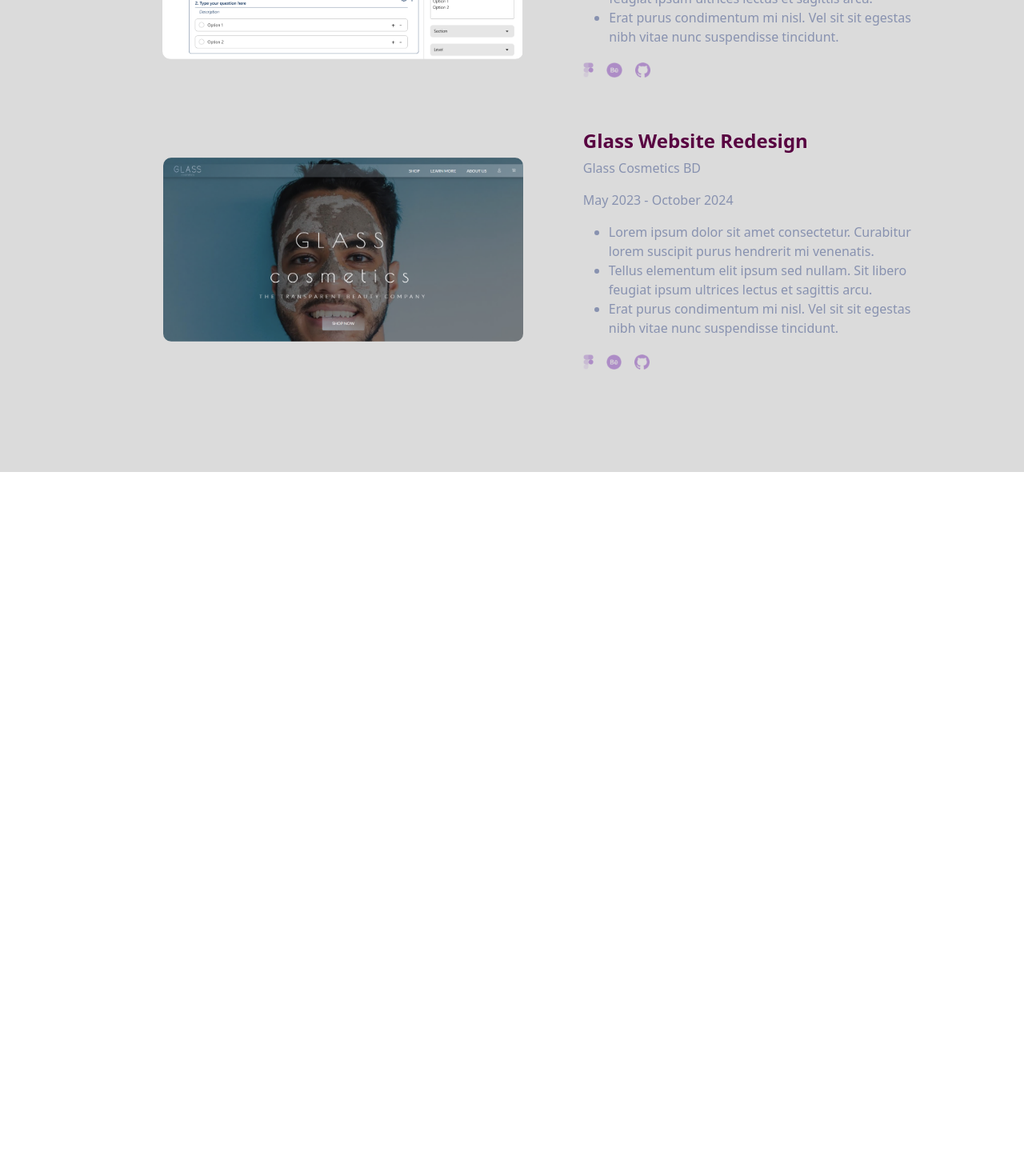
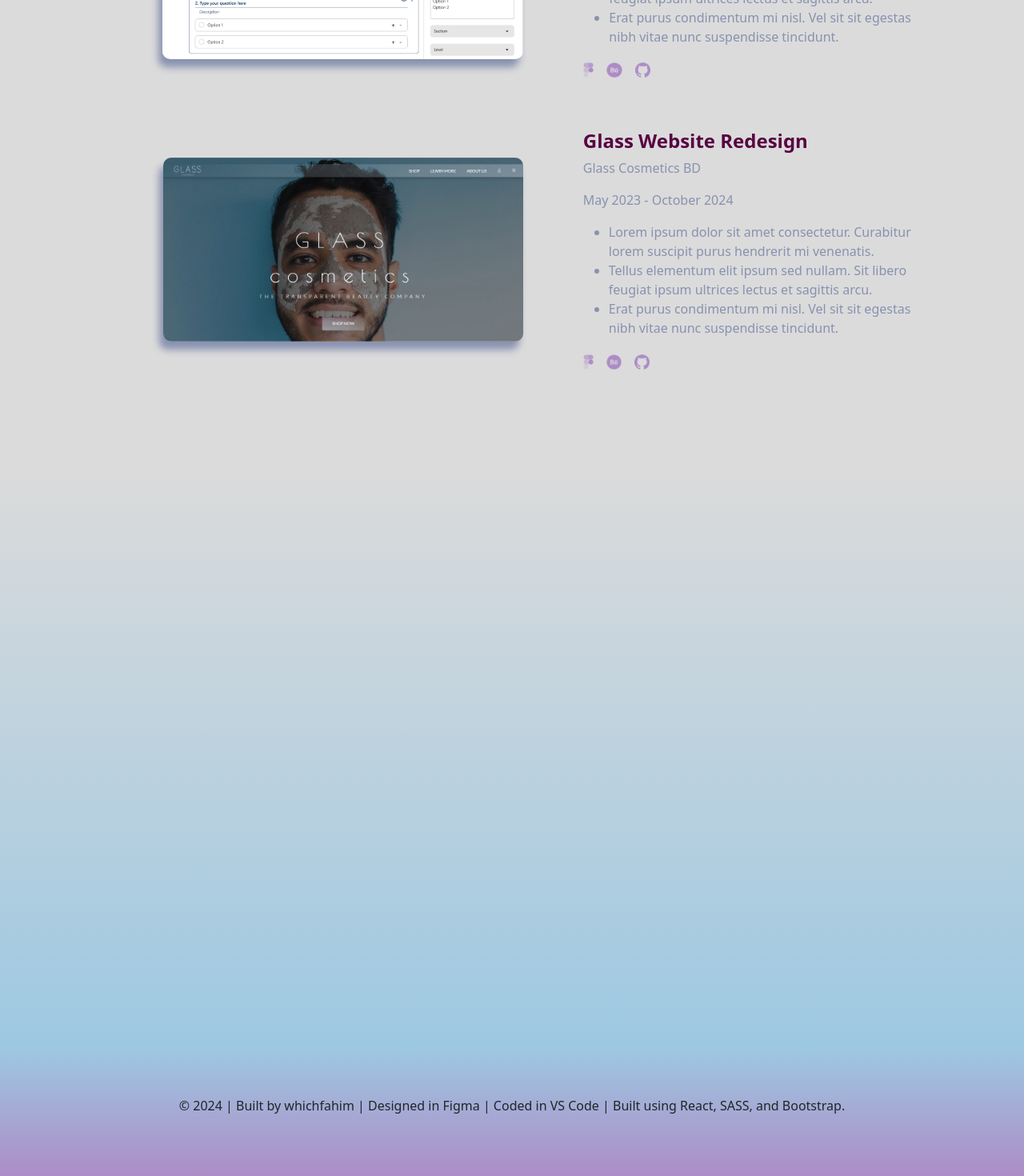
Before and after one commit to whichfahim/personal-portfolio, a React (Vite) app: page / in a window 1280 px wide. Shown: the part 1560-3030 px from the top of the page at 80% size. Before the commit the page ends 2150 px from the top, so only its background shows below. Built offline with nearby package versions, Linux system fonts and the light colour scheme.

Commit message:
main | added experience and footer and hover effects to projects

```diff
--- a/src/App.jsx
+++ b/src/App.jsx
@@ -5,6 +5,8 @@
 import Navbar from "./components/Navbar";
 import Header from "./components/Header";
 import Projects from "./components/Projects";
+import Experience from "./components/Experience";
+import Footer from "./components/Footer";
 
 function App() {
   const [count, setCount] = useState(0);
@@ -14,6 +16,8 @@
       <Navbar />
       <Header />
       <Projects />
+      <Experience />
+      <Footer />
     </div>
   );
 }
--- a/src/App.scss
+++ b/src/App.scss
@@ -1,5 +1,5 @@
 @import "styles/_utilities";
-
+@import "styles/_buttons";
 @import "styles/_variables";
 
 * {
--- /dev/null
+++ b/src/components/Experience.jsx
@@ -0,0 +1,7 @@
+import "../styles/Experience.scss";
+
+function Experience() {
+  return <section className="section-experience"></section>;
+}
+
+export default Experience;
--- /dev/null
+++ b/src/components/Footer.jsx
@@ -0,0 +1,14 @@
+import "../styles/Footer.scss";
+
+function Footer() {
+  return (
+    <section className="section-footer">
+      <p className="footer-text">
+        © 2024 | Built by whichfahim | Designed in Figma | Coded in VS Code |
+        Built using React, SASS, and Bootstrap.
+      </p>
+    </section>
+  );
+}
+
+export default Footer;
--- /dev/null
+++ b/src/styles/Experience.scss
@@ -0,0 +1,6 @@
+@import "./_variables";
+
+.section-experience {
+  height: 90vh;
+  background: linear-gradient(to bottom, $color-accent, $color-tertiary);
+}
--- /dev/null
+++ b/src/styles/Footer.scss
@@ -0,0 +1,9 @@
+@import "./_variables";
+
+.section-footer {
+  display: flex;
+  align-items: center;
+  justify-content: center;
+  height: 20vh;
+  background: linear-gradient(to bottom, $color-tertiary, $color-secondary);
+}
--- a/src/styles/Projects.scss
+++ b/src/styles/Projects.scss
@@ -3,7 +3,7 @@
 
 .section-projects {
   position: relative;
-  background-color: #dbdbdb;
+  background-color: $color-accent;
   height: fit-content;
   text-align: center;
   padding: 4rem 0rem;
@@ -31,8 +31,19 @@
   -moz-border-radius: 10px;
   -ms-border-radius: 10px;
   -o-border-radius: 10px;
-
+  box-shadow: -5px 10px 10px $color-grey;
+  transition: all 0.3s;
+  -webkit-transition: all 0.3s;
+  -moz-transition: all 0.3s;
+  -ms-transition: all 0.3s;
+  -o-transition: all 0.3s;
   &:hover {
+    box-shadow: -8px 12px 12px $color-grey;
+    transform: translateY(-2px);
+    -webkit-transform: translateY(-2px);
+    -moz-transform: translateY(-2px);
+    -ms-transform: translateY(-2px);
+    -o-transform: translateY(-2px);
   }
 }
 
```
